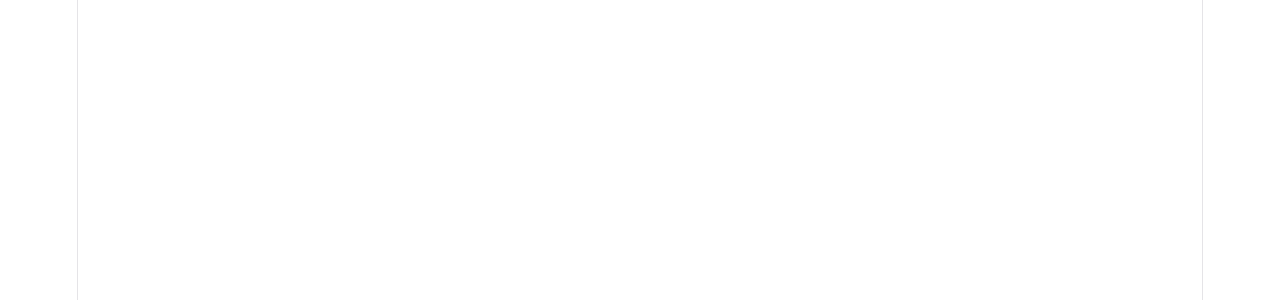
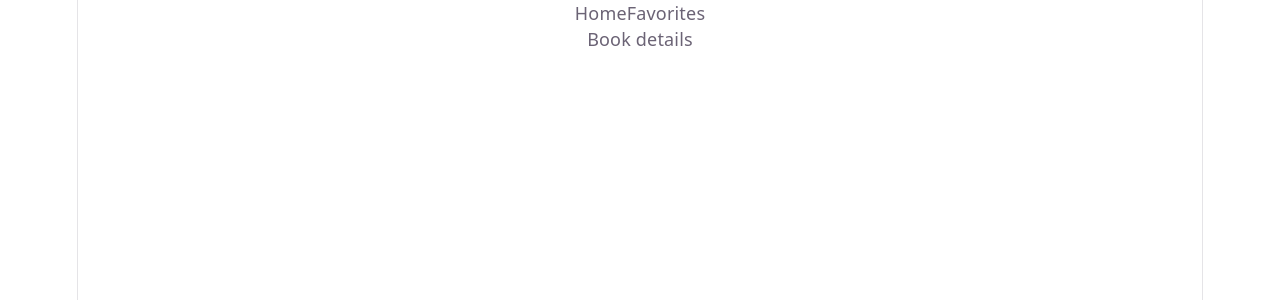
Before and after one commit to shadikodehode/LiteralLiterature, a React (Vite) app: page /book/1 in a window 1280 px wide. Shown: the top 300 px of the page. Built offline with nearby package versions, Linux system fonts and the light colour scheme.

Commit message:
LiteralLiterature
Set up the routing

```diff
--- a/src/App.jsx
+++ b/src/App.jsx
@@ -1,10 +1,13 @@
+import { Outlet } from "react-router";
+import Header from "./components/Header";
 
 
 export default function App() {
 
   return (
     <>
-
+      <Header />
+      <Outlet />
     </>
   )
 }
--- /dev/null
+++ b/src/components/Header.jsx
@@ -0,0 +1,10 @@
+import { Link } from "react-router"
+
+export default function Header() {
+  return (
+    <nav>
+      <Link to="/">Home</Link>
+      <Link to="favorites">Favorites</Link>
+    </nav>
+  )
+}
--- a/src/hooks/useBooks.js
+++ b/src/hooks/useBooks.js
@@ -1,16 +1,17 @@
 import { useQuery } from "@tanstack/react-query"
 import { fetchBooks, fetchBookId } from "../api/gutendex.js"
 
-const useBooks = ({ search = '', topic = '', page = 1 }) => {
+export const useBooks = ({ search = '', topic = '', page = 1 }) => {
   return useQuery({
     queryKey:['books', {search, topic, page}],
     queryFn: () => fetchBooks({search, topic, page})
   })
 }
 
-const useBook = (id) => {
+export const useBook = (id) => {
   return useQuery({
     queryKey:['book', id],
-    queryFn: () => fetchBookId(id)
+    queryFn: () => fetchBookId(id),
+    enabled: !!id
   })
 }
--- a/src/main.jsx
+++ b/src/main.jsx
@@ -1,18 +1,16 @@
 import { StrictMode } from 'react'
 import { createRoot } from 'react-dom/client'
 import { QueryClient, QueryClientProvider } from '@tanstack/react-query'
-import { BrowserRouter } from 'react-router'
 import './index.css'
-import App from './App.jsx'
+import { RouterProvider } from 'react-router'
+import { router } from './routes/index.jsx'
 
 const queryClient = new QueryClient()
 
 createRoot(document.getElementById('root')).render(
   <StrictMode>
-    <BrowserRouter>
       <QueryClientProvider client={queryClient} >
-        <App />
+        <RouterProvider router={router} />
       </QueryClientProvider>
-    </BrowserRouter>
   </StrictMode>,
 )
--- a/src/pages/BookDetailsPage.jsx
+++ b/src/pages/BookDetailsPage.jsx
@@ -1,7 +1,7 @@
 export default function BookDetailPage() {
   return(
     <div>
-      Book detail page
+      Book details
     </div>
   )
 }
--- a/src/pages/FavoritesPage.jsx
+++ b/src/pages/FavoritesPage.jsx
@@ -1,7 +1,7 @@
 export default function FavoritesPage() {
   return (
     <div>
-      //favorites page
+      favorites
     </div>
   )
 }
--- a/src/pages/HomePage.jsx
+++ b/src/pages/HomePage.jsx
@@ -1,7 +1,7 @@
 export default function HomePage() {
   return(
     <div>
-      //Home page
+      Home
     </div>
   )
 }
--- a/src/pages/Wildcard.jsx
+++ b/src/pages/Wildcard.jsx
@@ -0,0 +1,7 @@
+export default function Wildcard() {
+  return (
+    <div>
+      <h1>ErrorMessage</h1>
+    </div>
+  )
+}
```
Also changed, not shown: src/context/FavoritesContext.jsx (added), src/context/SearchContext.jsx (added).
